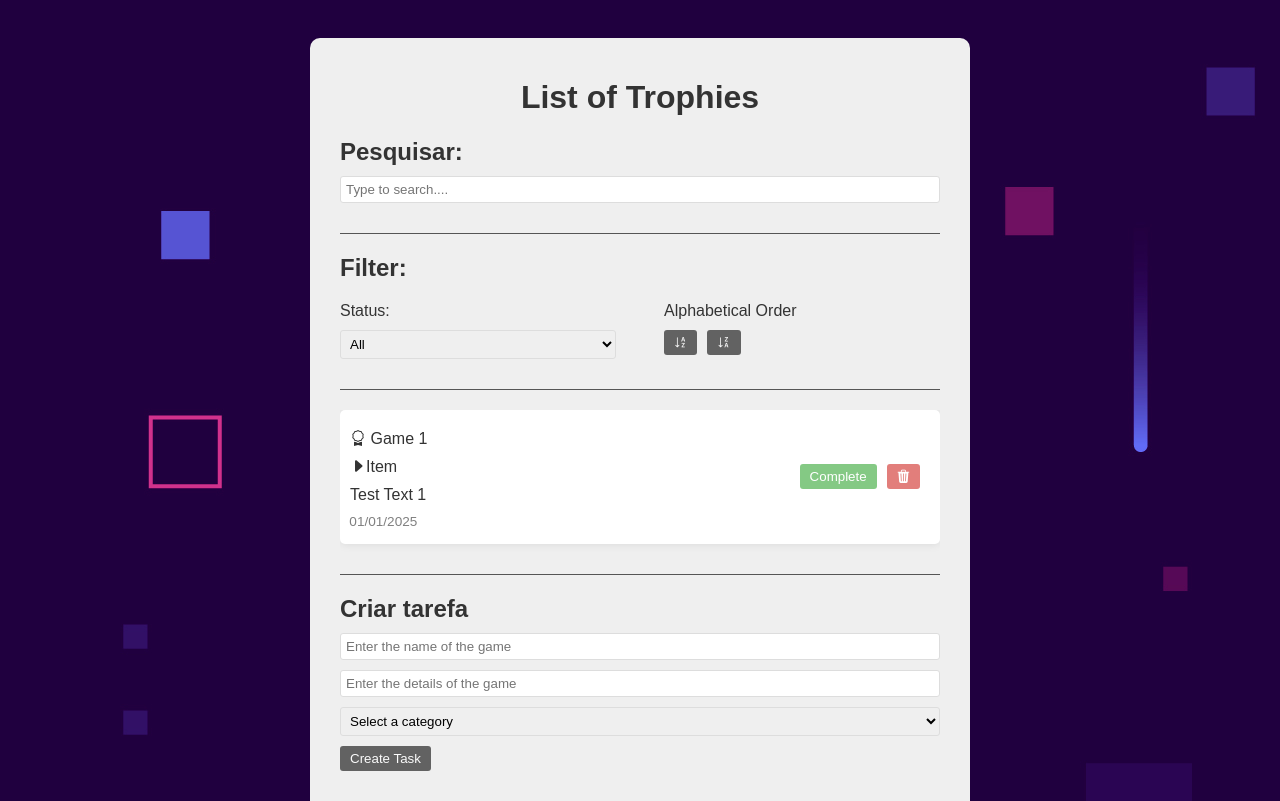
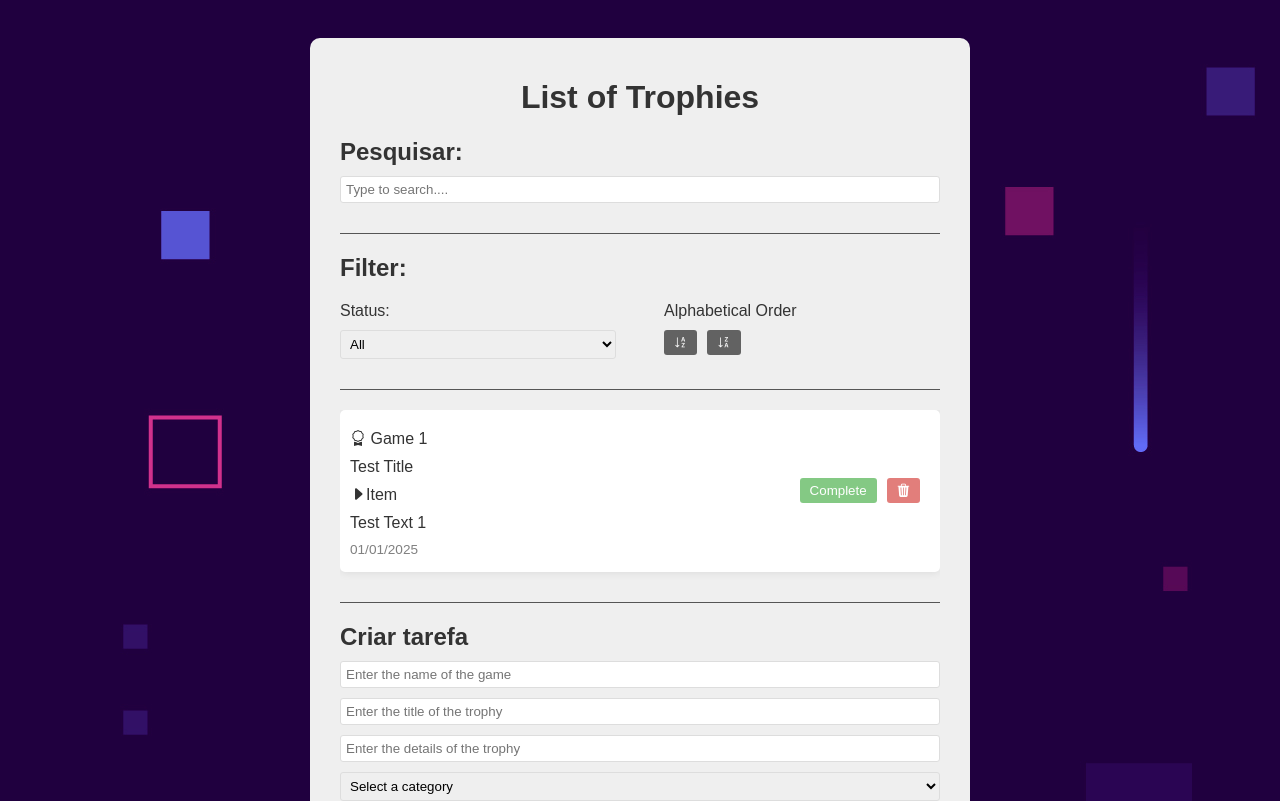
Before and after one commit to DavidGabrielBJorge/TrophyCollectorWebsite, a React (Vite) app: page / in a window 1280 px wide. Shown: the top 801 px of the page. Built offline with nearby package versions, Linux system fonts and the light colour scheme.

Commit message:
add: adding the title of the game in the trophy object

```diff
--- a/src/App.css
+++ b/src/App.css
@@ -94,7 +94,6 @@ input, select{
 .trophy-created-date {
   position: absolute;
   bottom: 5px;
-  right: 10px;
   font-size: 0.85em;
   color: gray;
 }
--- a/src/App.jsx
+++ b/src/App.jsx
@@ -12,6 +12,7 @@ function App() {
     {
       id: 1,
       nameGame:"Game 1",
+      title:"Test Title",
       text:"Test Text 1",
       category:"Item",
       isCompleted: false,
@@ -25,7 +26,7 @@ function App() {
   const [sort, setSort] = useState("Asc");
 
 
-  const addTrophy = (nameGame, text, category) =>{
+  const addTrophy = (nameGame, title, text,  category) =>{
 
     const currentDate = new Date();
     const formattedDate = currentDate.toLocaleDateString("pt-BR");
@@ -33,6 +34,7 @@ function App() {
     const newTrophies=[...trophys,{
       id: Math.floor(Math.random()*10000),
       nameGame,
+      title,
       text,
       category,
       isCompleted:false,
--- a/src/components/TrophyForm.jsx
+++ b/src/components/TrophyForm.jsx
@@ -3,6 +3,7 @@ import { useState } from 'react'
 
 const TrophyForm = ({addTrophy}) => {
     const [name, setName] = useState("");
+    const [title, setTitle] = useState("");
     const [text, setText] = useState("");
     const [category, setCategory] = useState("");
     const [showModal, setShowModal] = useState(false);
@@ -12,15 +13,16 @@ const TrophyForm = ({addTrophy}) => {
     const handleSubmit = (e) =>{
         e.preventDefault();
         //Verify if every camp is occupy
-        if(!name || !text ||  !category){
+        if(!name || !text ||  !category || !title){
             setShowModal(true);
             return;
         }
         else{
-            addTrophy(name, text, category);
+            addTrophy(name, text, category, title);
             setName("");
             setText("");
             setCategory("");
+            setTitle("");
 
             setShowSuccess(true);//Display success notification
 
@@ -46,7 +48,8 @@ const TrophyForm = ({addTrophy}) => {
         <h2>Criar tarefa</h2>
         <form onSubmit={handleSubmit}>
             <input type="text" placeholder="Enter the name of the game" value={name} onChange={(e) => setName(e.target.value)}></input>
-            <input type="text" placeholder="Enter the details of the game" value={text} onChange={(e) => setText(e.target.value)}></input>
+            <input type="text" placeholder="Enter the title of the trophy" value={title} onChange={(e) => setTitle(e.target.value)}></input>
+            <input type="text" placeholder="Enter the details of the trophy" value={text} onChange={(e) => setText(e.target.value)}></input>
 
             <select value={category} onChange={(e) => setCategory(e.target.value)}>
                 <option value="">Select a category</option>
--- a/src/components/TrophyList.jsx
+++ b/src/components/TrophyList.jsx
@@ -8,6 +8,7 @@ const TrophyList = ({trophy, removeTrophy, completeTrophy}) => {
     <div className="content">
       <p> <i className={trophy.isCompleted ? "bi bi-award-fill" : "bi bi-award"}></i> {trophy.nameGame}</p>
       {/*If trophy.isCompleted is true → use "bi bi-award-fill" (filled icon). If trophy.isCompleted is false → use "bi bi-award" (empty icon).*/}
+      <p>{trophy.title}</p>
       <p className="category"><i className="bi bi-caret-right-fill"></i>{trophy.category}</p>
       <p>{trophy.text}</p>
 
```
